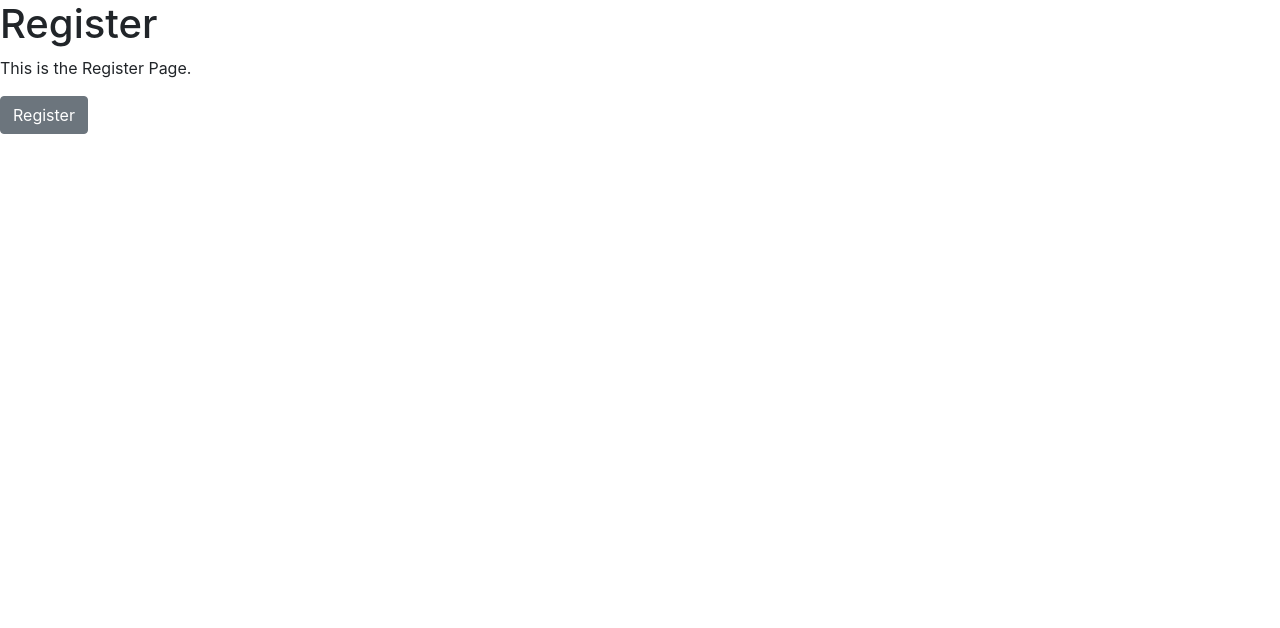
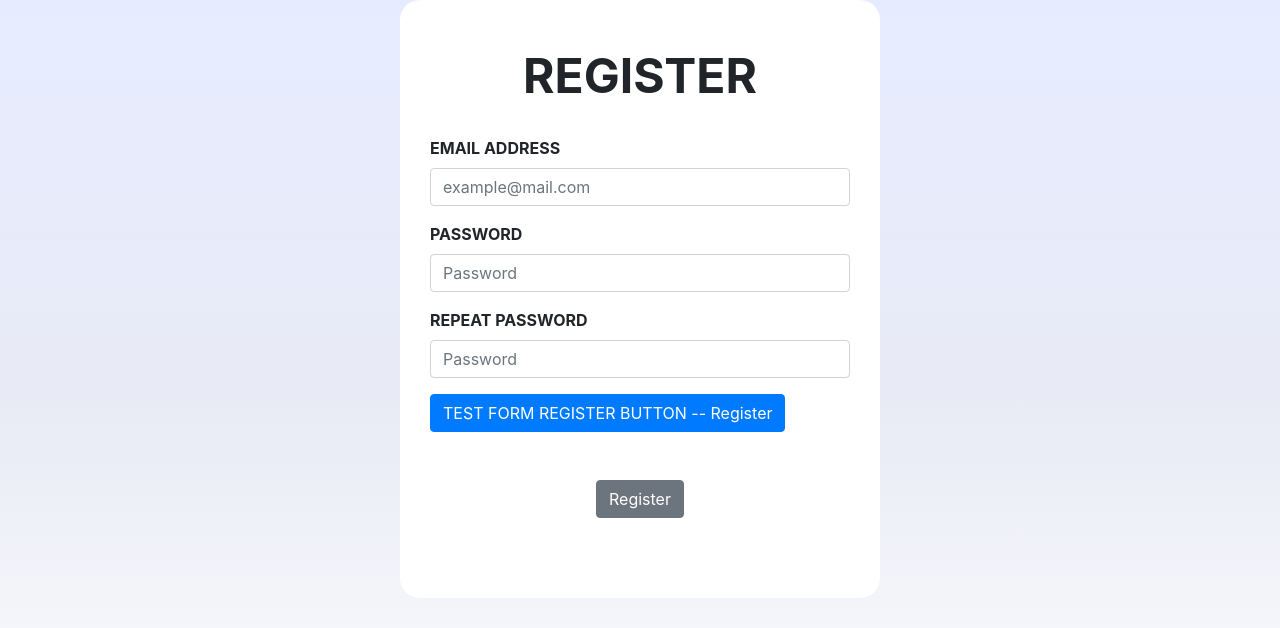
Before and after one commit to LeviRemi/PetRecs-Project, a React (Create React App) app in the folder client/: page /register in a window 1280 px wide. Shown: the top 628 px of the page. Built offline with nearby package versions, Linux system fonts and the light colour scheme.

Commit message:
Updated login and registration component styles

```diff
--- a/client/src/components/Login.js
+++ b/client/src/components/Login.js
@@ -1,4 +1,50 @@
 // Login.js
+
+import React from 'react'
+
+import Form from 'react-bootstrap/Form';
+import Button from 'react-bootstrap/Button';
+import { Link } from 'react-router-dom';
+
+
+function Login() {
+    return (
+        <div className="fill-window">
+
+            <div className="formBox">
+
+                <div className="formTitle">
+                    LOGIN
+                </div>
+                <br />
+                <Form className="loginRegForm">
+                <Form.Group controlId="formBasicEmail">
+                    <Form.Label>EMAIL ADDRESS</Form.Label>
+                    <Form.Control type="email" placeholder="example@mail.com" />
+                </Form.Group>
+
+                <Form.Group controlId="formBasicPassword">
+                    <Form.Label>PASSWORD</Form.Label>
+                    <Form.Control type="password" placeholder="Password" />
+                </Form.Group>
+                <Button variant="primary" type="submit">TEST FORM LOGIN BUTTON -- log in</Button>
+                </Form>
+
+                <br /><br />
+                <Link to="/Pets" className="btn btn-secondary">Login</Link>
+            </div>
+
+
+
+        </div>
+    )
+}
+
+export default Login
+
+
+
+/*
 
 import React from 'react'
 import { Link } from 'react-router-dom';
@@ -11,9 +57,12 @@ function Login() {
                 <h1>Login</h1>
             </div>
             <p>This is the Login Page.</p>
+
             <Link to="/Pets" className="btn btn-secondary">Login</Link>
         </div>
     )
 }
 
 export default Login
+
+*/
--- a/client/src/components/Register.js
+++ b/client/src/components/Register.js
@@ -1,17 +1,46 @@
 // Register.js
 
 import React from 'react'
+import Form from 'react-bootstrap/Form';
+import Button from 'react-bootstrap/Button';
+
 import { Link } from 'react-router-dom';
 
 function Register() {
     return (
+        <div className="fill-window">
 
-        <div>
-            <div>
-                <h1>Register</h1>
+        <div className="formBox">
+
+        <div className="formTitle">
+            REGISTER
+        </div>
+        <br />
+                <Form className="loginRegForm">
+                <Form.Group controlId="formBasicEmail">
+                    <Form.Label>EMAIL ADDRESS</Form.Label>
+                    <Form.Control type="email" placeholder="example@mail.com" />
+                </Form.Group>
+
+                <Form.Group controlId="formBasicPassword">
+                    <Form.Label>PASSWORD</Form.Label>
+                    <Form.Control type="password" placeholder="Password" />
+                </Form.Group>
+
+                <Form.Group controlId="formBasicRepeatPassword">
+                    <Form.Label>REPEAT PASSWORD</Form.Label>
+                    <Form.Control type="password" placeholder="Password" />
+                </Form.Group>
+
+                <Button variant="primary" type="submit">TEST FORM REGISTER BUTTON -- Register</Button>
+                </Form>
+
+                <br /><br />
+                <Link to="/" className="btn btn-secondary">Register</Link>
             </div>
-            <p>This is the Register Page.</p>
-            <Link to="/" className="btn btn-secondary">Register</Link>
+
+
+
         </div>
     )
 }
--- a/client/src/index.css
+++ b/client/src/index.css
@@ -11,3 +11,45 @@ code {
   font-family: source-code-pro, Menlo, Monaco, Consolas, 'Courier New',
     monospace;
 }
+
+
+.loginRegForm {
+  width: 420px;
+  text-align: left;
+  margin: auto;
+}
+
+.form-label {
+  font-weight: bold;
+}
+
+.formBox {
+  background-color: white;
+  width: 480px;
+  text-align: center;
+  margin: auto;
+  padding: 40px 0px 80px 0px;
+  border-radius: 20px;
+}
+
+.formTitle {
+  text-align: center;
+  font-size: 48px;
+  font-weight: bold;
+}
+
+.fullPageContainer {
+  background-color: black;
+  height: 100%;
+  margin: 0px;
+}
+
+.fill-window {
+  height: 100%;
+  position: absolute;
+  left: 0;
+  width: 100%;
+  overflow: hidden;
+  background: rgb(255,255,255);
+  background: linear-gradient(0deg, rgba(255,255,255,1) 0%, rgba(232,234,245,1) 50%, rgba(230,236,255,1) 100%);
+}
```
